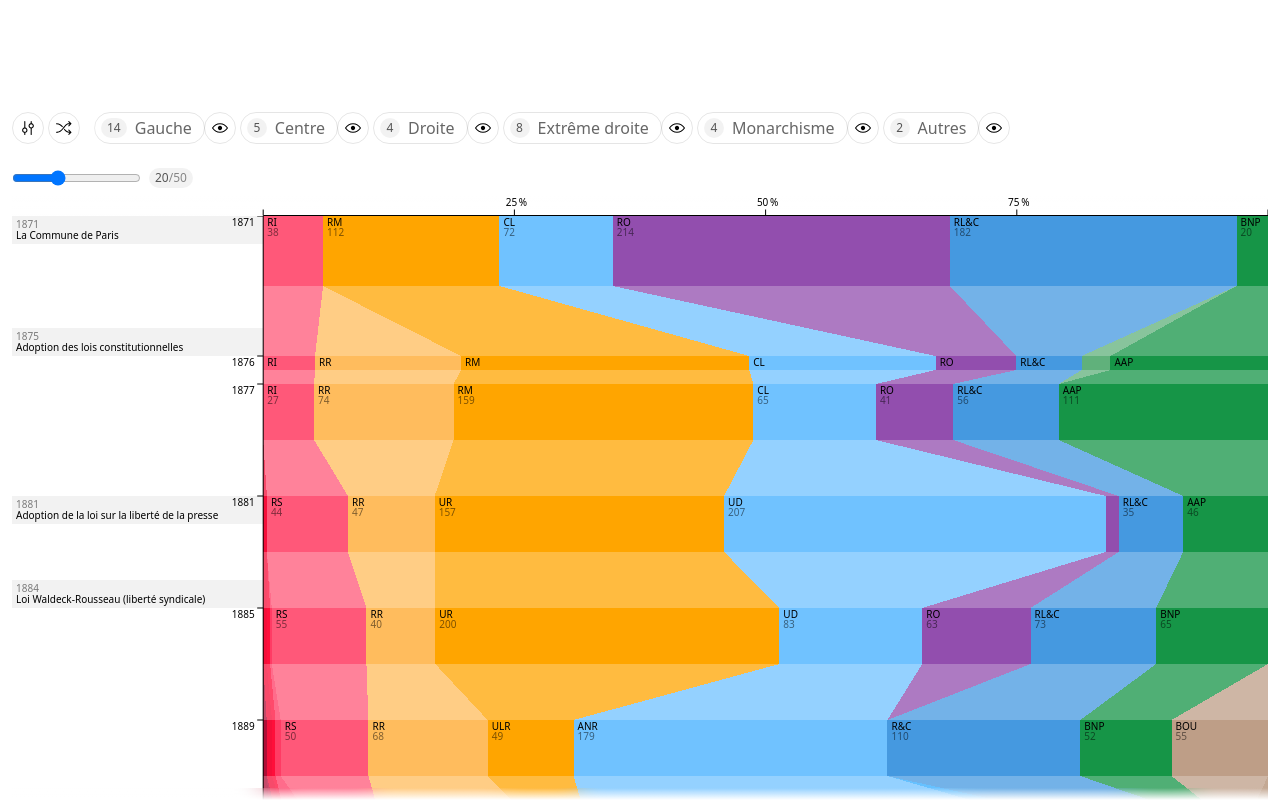
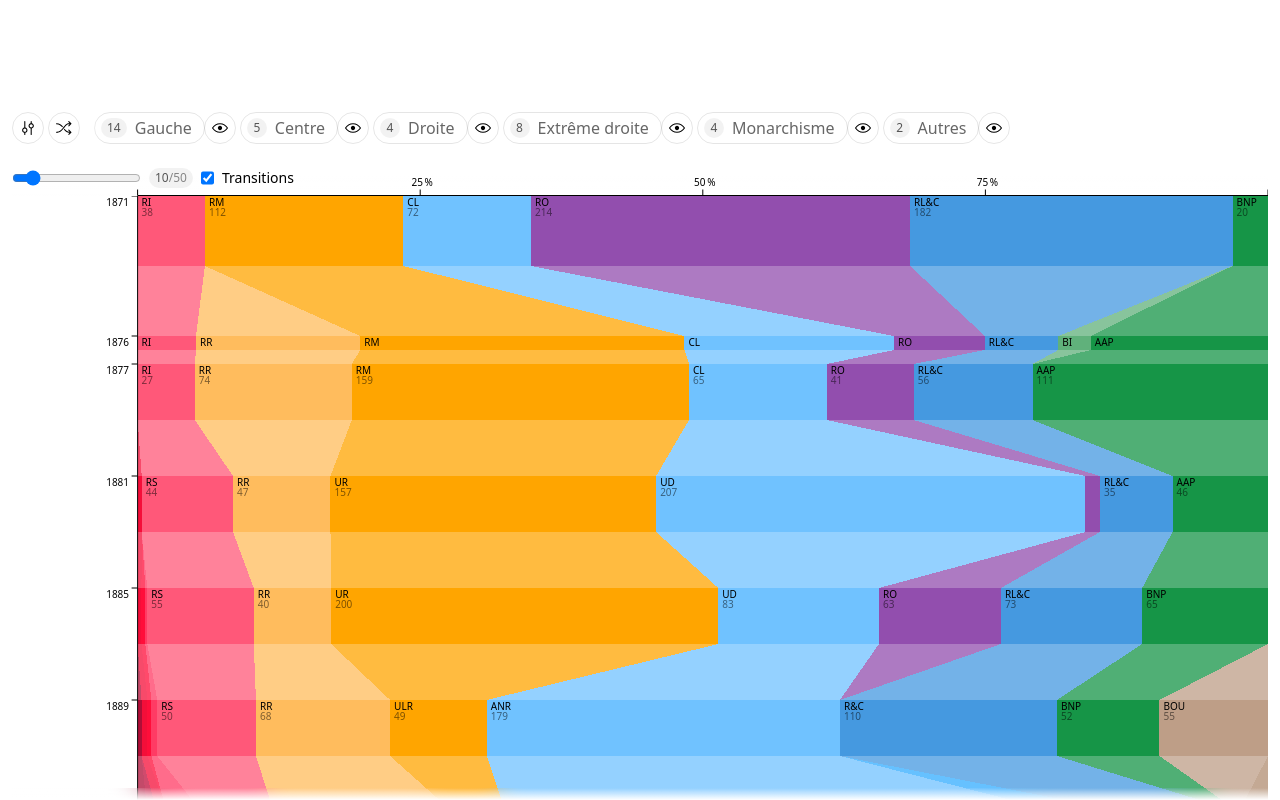
Before and after one commit to ledouxm/legislatures, a Next.js app: page / in a window 1280 px wide. Built offline with nearby package versions, Linux system fonts and the light colour scheme.

Commit message:
feat(transitions polygons): toggle polygons visibility and animate the change

```diff
--- a/app/layout.tsx
+++ b/app/layout.tsx
@@ -4,6 +4,7 @@ import type { Metadata } from 'next'
 import './globals.css'
 import { VisibleCurrentsProvider } from '../components/utils/currentsContext'
 import { DetailsProvider } from '../components/utils/detailsContext'
+import { TransitionsProvider } from '../components/utils/transitionsContext'
 
 export const metadata: Metadata = {
   title: 'Chronoskratos',
@@ -20,7 +21,9 @@ export default function RootLayout({
         <body className='overscroll-none'>
             <VisibleCurrentsProvider>
               <DetailsProvider>
-                {children}
+                <TransitionsProvider>
+                  {children}
+                </TransitionsProvider>
               </DetailsProvider>
             </VisibleCurrentsProvider>
         </body>
--- a/components/appUi/main.tsx
+++ b/components/appUi/main.tsx
@@ -11,6 +11,7 @@ import { TooltipProvider } from "../utils/tooltipContext";
 import { useState } from "react";
 import PercentageButton from "./percentageButton";
 import { useDetailsContext } from "../utils/detailsContext";
+import { useTransitionsContext } from "../utils/transitionsContext";
 
 type Props = {
     republics: RepublicType[];
@@ -20,16 +21,17 @@ type Props = {
 
 
 export default function Main({republics, currents, events}: Props) {
-    const [axisLeftPercentage, setAxisLeftPercentage] = useState(20);
+    const [axisLeftPercentage, setAxisLeftPercentage] = useState(10);
     const { detailsContent } = useDetailsContext();
     const selectedEntity = detailsContent?.entity;
+    const { transitionsVisibility, setTransitionsVisibility } = useTransitionsContext();
 
     return (
         <main
             className="w-full max-w-screen-3xl mx-auto px-3 h-[calc(100dvh-5.75rem)] md:h-[calc(100dvh-10.5rem)]"
         >
             <div className="w-full h-full overflow-y-scroll no-scrollbar">
-                <div className="flex gap-2">
+                <div className="flex gap-2 absolute z-20">
                     <input
                         type="range"
                         name="axisLeft"
@@ -47,6 +49,11 @@ export default function Main({republics, currents, events}: Props) {
                         onHover={() => {}}
                         isPercentage={false}
                     />
+
+                    <div className="contents">
+                        <input type="checkbox" name="transitions" id="transitions-checkbox" onChange={() => setTransitionsVisibility(!transitionsVisibility)} checked={transitionsVisibility} />
+                        <label htmlFor="transitions-checkbox" className="text-sm">Transitions</label>
+                    </div>
                 </div>
 
                 {/* Chart */}
--- a/components/chart/chart.tsx
+++ b/components/chart/chart.tsx
@@ -4,6 +4,7 @@ import { FamilyType } from "../../types/family";
 import { RepublicType } from "../../types/republic";
 import Tooltip from "../appUi/tooltip";
 import { useTooltipContext } from "../utils/tooltipContext";
+import { useTransitionsContext } from "../utils/transitionsContext";
 import useChartDimensions from "../utils/useChartDimensions";
 import Event from "./event";
 import Republic from "./republic";
@@ -33,9 +34,11 @@ export default function Chart({republics, currents, events, axisLeftPercentage}:
     const totalDuration = lastLegislature - firstLegislature;
 
     // Set the minimal height for a legislature (one year, in px)
-    const minHeight = 28;
+    const { transitionsVisibility } = useTransitionsContext();
+    const minHeight = transitionsVisibility ? 28 : 14;
+
     // Calculate the height of the svg
-    const svgHeight = minHeight * totalDuration + minHeight + dimensions.marginBottom;
+    const svgHeight = minHeight * totalDuration + 28 + dimensions.marginBottom;
 
     // Set the position of the left and top axis
     // const axisLeftPercentage = 20; // Percentage
@@ -57,14 +60,14 @@ export default function Chart({republics, currents, events, axisLeftPercentage}:
             >
                 <svg
                     width={dimensions.width}
-                    height={minHeight}
+                    height={28}
                 >
                     <XAxis
                         domain={[0, 100]}
                         range={[0, dimensions.boundedWidth]}
                         axisLeftPosition={axisLeftPosition}
                         axisTopPosition={axisTopPosition}
-                        axisHeight={minHeight}
+                        axisHeight={28}
                     />
                 </svg>
             </div>
--- a/components/chart/event.tsx
+++ b/components/chart/event.tsx
@@ -5,7 +5,7 @@ export default function Event({event, axisLeftPosition, minHeight, firstLegislat
         <g
             key={event.title}
             transform={`translate(0, ${(beginDate - firstLegislature) * minHeight})`}
-            // opacity={0}
+            opacity={0}
             clipPath="url(#clip)"
         >
             <defs>
--- a/components/chart/legislature.tsx
+++ b/components/chart/legislature.tsx
@@ -7,6 +7,7 @@ import { useTooltipContext } from "../utils/tooltipContext";
 import { useVisibleCurrentsContext } from "../utils/currentsContext";
 import { CurrentType } from "../../types/current";
 import { motion } from "framer-motion";
+import { useTransitionsContext } from "../utils/transitionsContext";
 
 type LegislatureProps = {
     leg: LegislatureType;
@@ -52,8 +53,12 @@ export default function Legislature({ leg, nextLeg, minHeight, dimensions, first
     // Set the hovered party
     const { setTooltipContent } = useTooltipContext();
 
-    // Set the transition duration
+    // Set the motion transition duration
     const transitionDuration = 0.5;
+
+    // Toggle currents transition polygons visibility
+    const { transitionsVisibility } = useTransitionsContext();
+    const heightShare = transitionsVisibility ? 2 : 1;
 
     return (
         <>
@@ -69,7 +74,7 @@ export default function Legislature({ leg, nextLeg, minHeight, dimensions, first
                         ? (graphWidth * (party.deputes / filteredTotalDeputies)) || 0
                         : 0;
                     // Generate the height of the party from its duration and the minimum height
-                    const height = nextLegStart / 2;
+                    const height = nextLegStart / heightShare;
                     // const height = (leg.duration * minHeight) / 2;
                     // Generate the x position of the party by summing the width of the previous parties
                     const partyX = i === 0
@@ -122,8 +127,8 @@ export default function Legislature({ leg, nextLeg, minHeight, dimensions, first
                     const polygonPoints = [
                         [partyX, y + height],
                         [(partyX + partyWidth), y + height],
-                        [(nextPartyX + nextPartyWidth), y + (height * 2)],
-                        [nextPartyX, y + (height * 2)],
+                        [(nextPartyX + nextPartyWidth), y + (height * heightShare)],
+                        [nextPartyX, y + (height * heightShare)],
                     ].map(point => point.join(",")).join(" ");
 
                     // Create tooltip content
--- a/components/chart/partyBar.tsx
+++ b/components/chart/partyBar.tsx
@@ -20,7 +20,7 @@ export default function PartyBar({ party, y, height, minHeight, partyWidth, part
     const displayText = partyWidth > 30;
 
     // Display deputies if the party is tall enough
-    const displayDeputies = height > (minHeight / 2);
+    const displayDeputies = height > (28 / 2);
 
     const coalitionStrokeWidth = 0.5;
 
@@ -41,8 +41,8 @@ export default function PartyBar({ party, y, height, minHeight, partyWidth, part
                 height={height}
                 fill={party.current.color}
                 shapeRendering="crispEdges"
-                initial={{ width: partyWidth }}
-                animate={{ width: partyWidth }}
+                initial={{ width: partyWidth, height: height }}
+                animate={{ width: partyWidth, height: height }}
                 transition={{ duration: transitionDuration }}
             />
 
--- a/components/chart/yAxis.tsx
+++ b/components/chart/yAxis.tsx
@@ -1,6 +1,7 @@
 import { useMemo } from "react";
 import * as d3 from "d3";
 import { LegislatureType } from "../../types/legislature";
+import { motion } from "framer-motion";
 
 // Inspired by https://2019.wattenberger.com/blog/react-and-d3
 
@@ -35,24 +36,29 @@ export default function YAxis({
     }, [domain, legislatures, range]);
 
     return (
-        <>
+        <g className="y-axis">
             {/* The axis line */}
             <path
                 d={[
                     "M", axisLeftPosition, 0,    // Start at {axisLeftPosition}% on the x axis and {axisTopPosition}px on the y axis
-                    "v", 6,                                 // First tick
-                    "V", ticks[ticks.length - 1].yOffset,                          // Move to the bottom of the y axis
-                    "v", -6                                 // Last tick
+                    "v", 6,                      // First tick
+                    "V", ticks[ticks.length - 1].yOffset + 28,  // Move to the bottom of the y axis
+                    "v", -6                      // Last tick
                 ].join(" ")}
                 fill="none"
                 stroke="currentColor"
             />
 
             {/* Y axis ticks */}
+            <g
+                className="y-axis-ticks"
+                transform={`translate(${axisLeftPosition}, 0)`}
+            >
                 {ticks.map(({ value, yOffset }) => (
-                <g
+                    <motion.g
                         key={value}
-                    transform={`translate(${axisLeftPosition}, ${yOffset})`}
+                        animate={{ y: yOffset }}
+                        transition={{ duration: 0.5 }}
                     >
                         {/* Tick line */}
                         <line
@@ -70,8 +76,9 @@ export default function YAxis({
                         >
                             {value}
                         </text>
+                    </motion.g>
+                ))}
             </g>
-            ))}
-        </>
+        </g>
     )
 }
--- /dev/null
+++ b/components/utils/transitionsContext.tsx
@@ -0,0 +1,31 @@
+"use client";
+
+import { createContext, useContext, useState } from "react";
+
+interface TransitionsContextType {
+    transitionsVisibility: boolean;
+    setTransitionsVisibility: (transitionsVisibility: boolean) => void;
+}
+
+// Create context for Transitions
+const TransitionsContext = createContext<TransitionsContextType | undefined>(undefined);
+
+// Create a hook to use the transitions context
+export const useTransitionsContext = () => {
+    const context = useContext(TransitionsContext);
+    if (!context) {
+        throw new Error("useTransitionsContext must be used within a TransitionsProvider");
+    }
+    return context;
+};
+
+// Create a provider for the transitions context
+export const TransitionsProvider = ({ children }: { children: React.ReactNode }) => {
+    const [transitionsVisibility, setTransitionsVisibility] = useState(true);
+
+    return (
+        <TransitionsContext.Provider value={{ transitionsVisibility, setTransitionsVisibility }}>
+            {children}
+        </TransitionsContext.Provider>
+    )
+};
```
Lines whose indentation alone changed are shown as unchanged.
